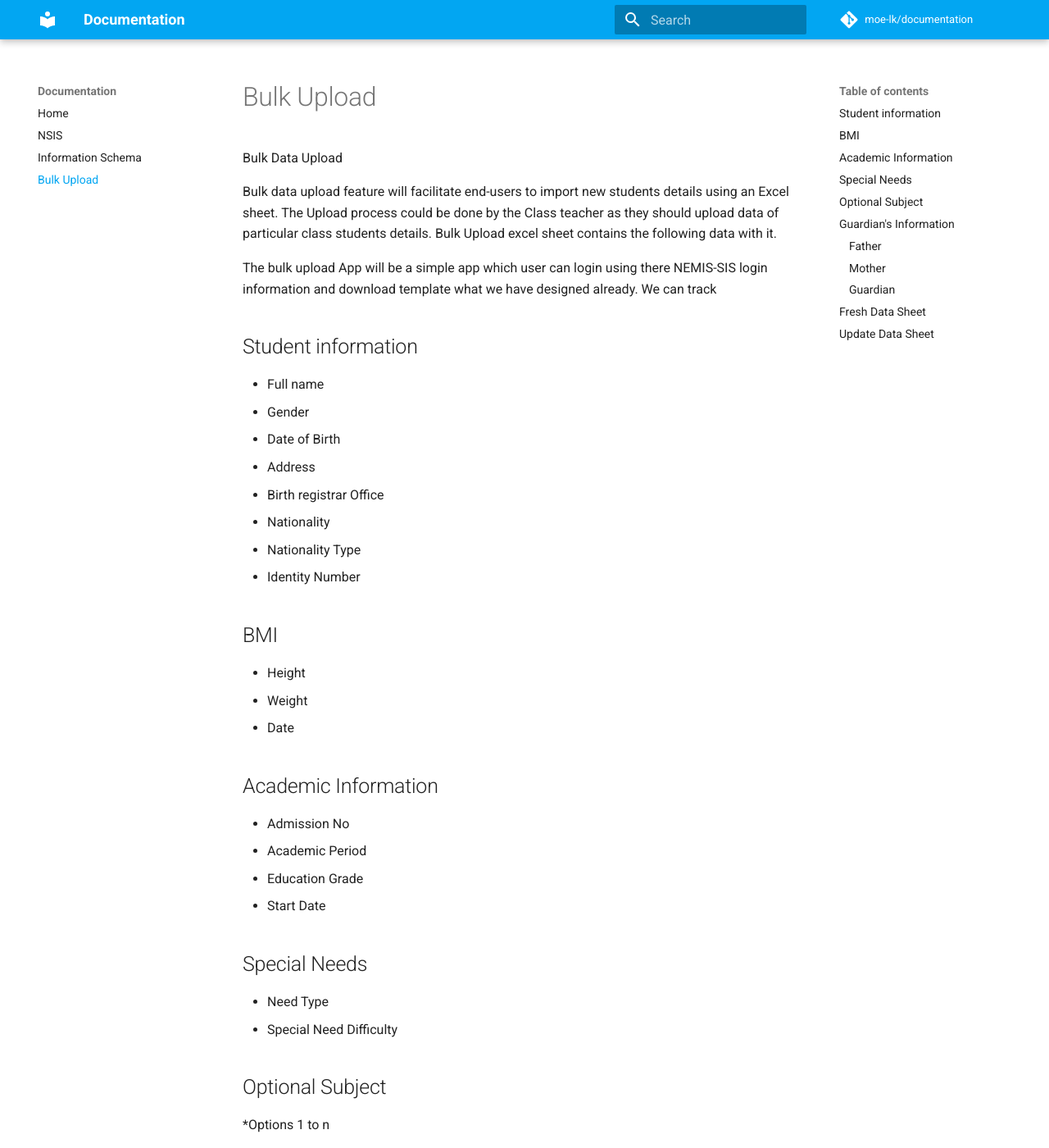
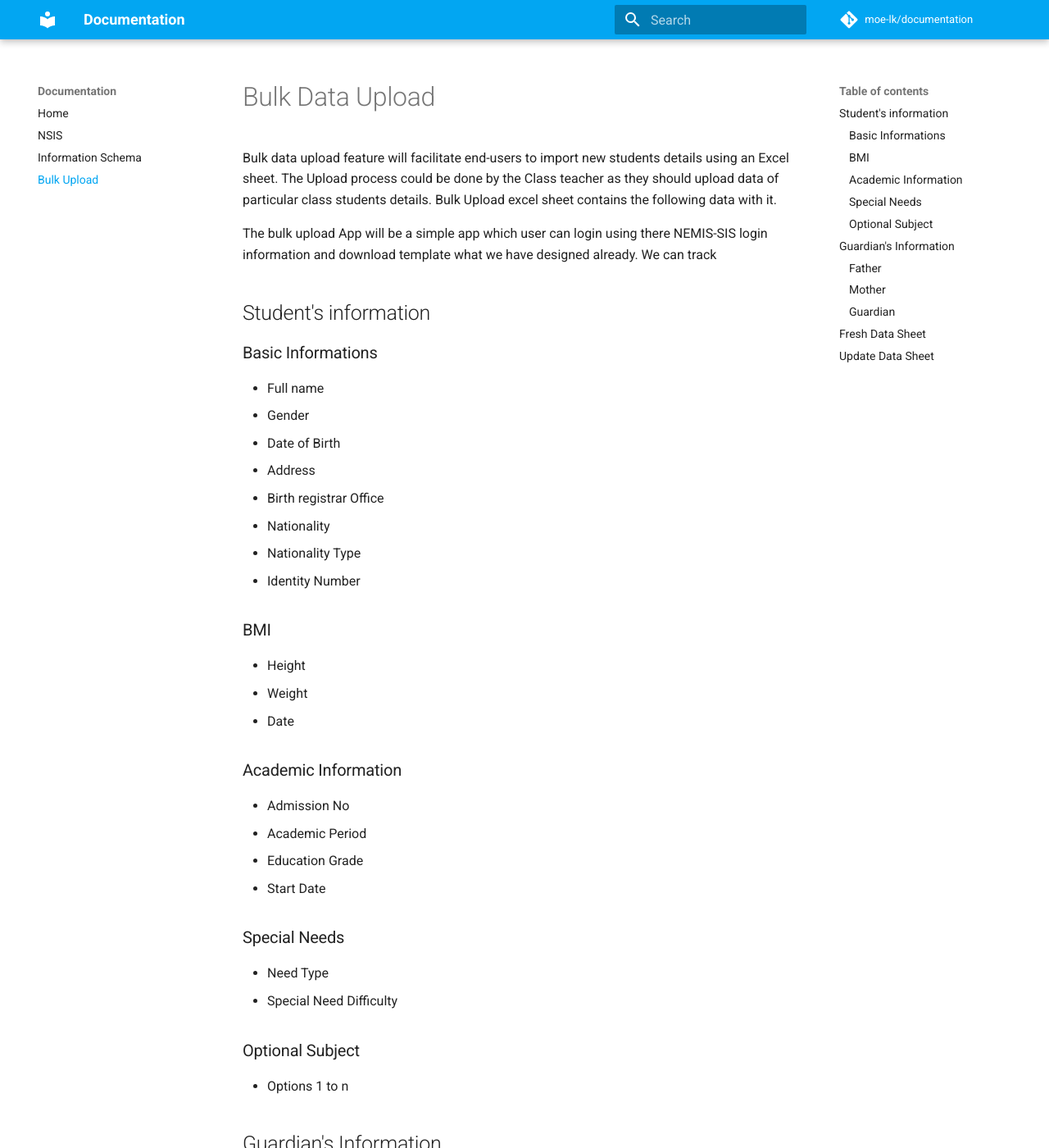
Before and after one commit to moe-lk/Documentation, an MkDocs documentation site: the page built from docs/bulk_upload.md, in a window 1280 px wide and 1400 px high. Shown: the whole window at 82% size. Built offline with MkDocs 1.6.1 and Material for MkDocs 9.7.7, drawn with Linux system fonts in a browser that asks for light colours; comment, search, counter and statistics services are not loaded.

Commit message:
Update bulk_upload.md

```diff
--- a/docs/bulk_upload.md
+++ b/docs/bulk_upload.md
@@ -1,10 +1,12 @@
-Bulk Data Upload
+# Bulk Data Upload
 
 Bulk data upload feature will facilitate end-users to import new students details using an Excel sheet. The Upload process could be done by the Class teacher as they should upload data of particular class students details. Bulk Upload excel sheet contains the following data with it.
 
 The bulk upload App will be a simple app which user can login using there NEMIS-SIS login information and download template what we have designed already.  We can track
 
-## Student information
+## Student's information
+
+### Basic Informations
 
   * Full name
   * Gender
@@ -14,27 +16,28 @@ The bulk upload App will be a simple app which user can login using there NEMIS-
   * Nationality
   * Nationality Type
   * Identity  Number
-## BMI
+
+### BMI
 
   * Height
   * Weight
   * Date
 
-## Academic Information
+### Academic Information
 
  * Admission No
  * Academic Period
  * Education Grade
  * Start Date
 
-## Special Needs
+### Special Needs
 
  * Need Type
  * Special Need Difficulty
 
-## Optional Subject
+### Optional Subject
 
-  *Options 1 to n
+  * Options 1 to n
 
 ## Guardian's Information
 
```
